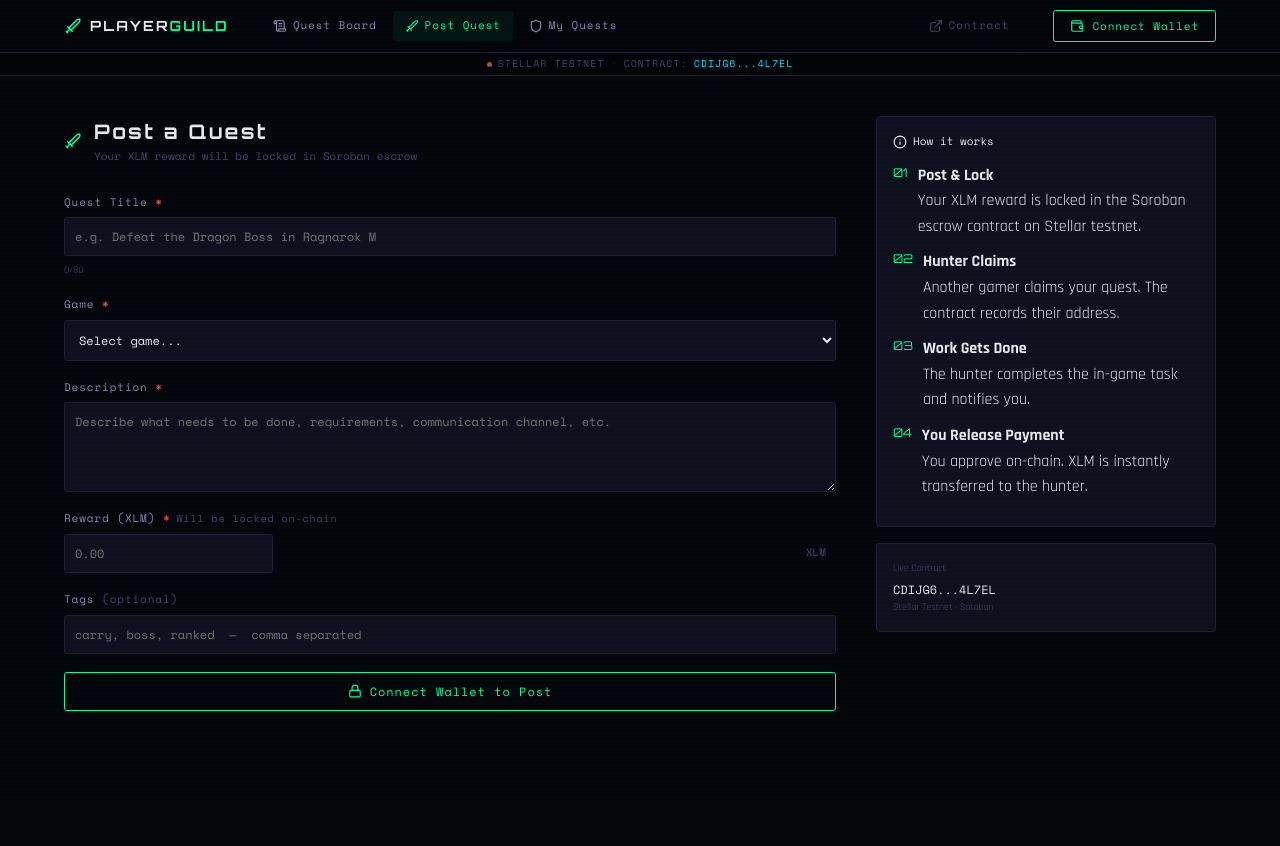
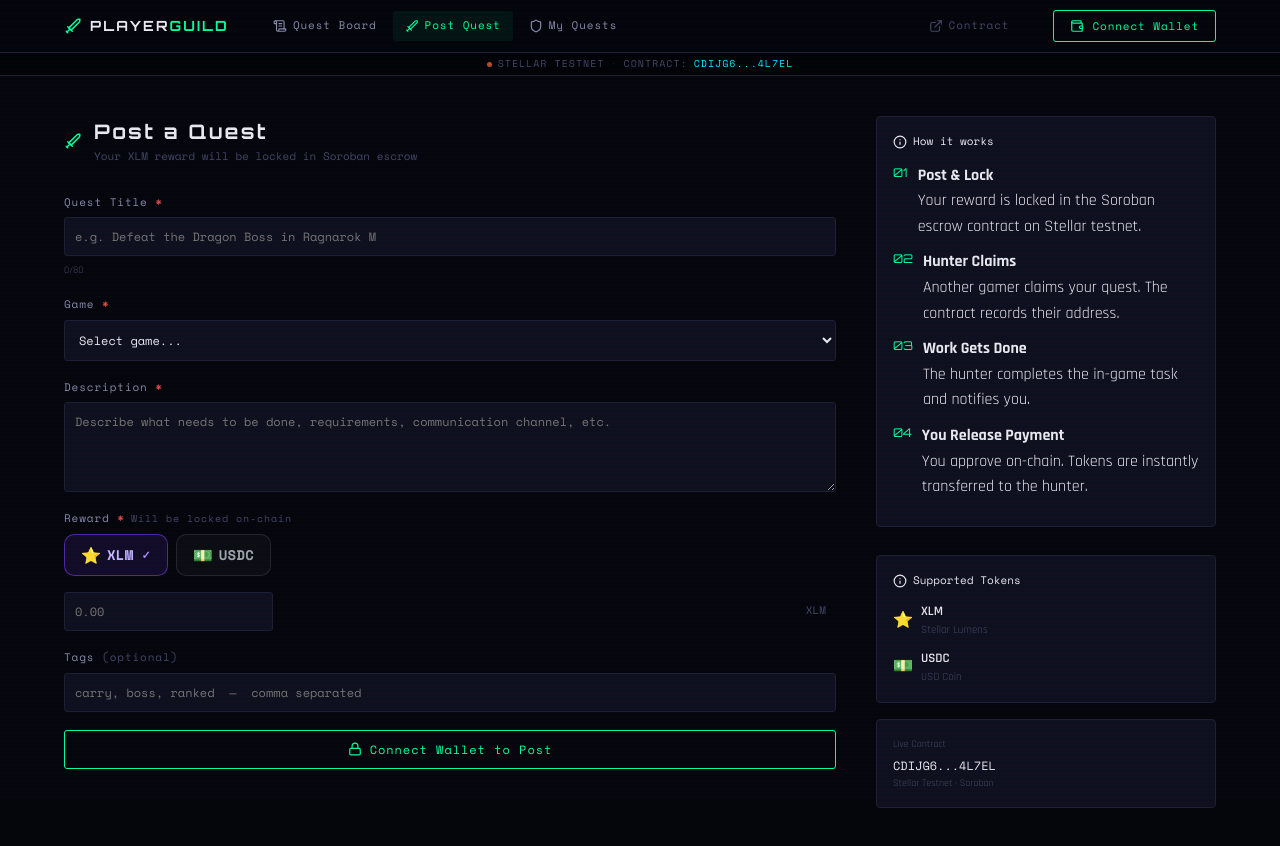
Before and after one commit to veil-dev/PlayerGuild, a React (Create React App) app in the folder playerguild/: page /post in a window 1280 px wide. Before the commit the page ends 800 px from the top, so only its background shows below. Built offline with nearby package versions, Linux system fonts and the light colour scheme.

Commit message:
modified to fix errors and deleted redundant and outdated files

```diff
--- a/playerguild/src/components/QuestCard.jsx
+++ b/playerguild/src/components/QuestCard.jsx
@@ -1,12 +1,13 @@
 // src/components/QuestCard.jsx
 import { Link } from "react-router-dom";
-import { Coins, Clock, User, ChevronRight, Sword } from "lucide-react";
-import { questStatusLabel, questStatusColor, shortenAddress } from "../utils/stellar";
+import { Coins, Clock, User, ChevronRight } from "lucide-react";
+import { questStatusLabel, questStatusColor, shortenAddress, TOKENS } from "../utils/stellar";
 import "./QuestCard.css";
 
 export default function QuestCard({ quest, delay = 0 }) {
   const statusColor = questStatusColor[quest.status] || "#888";
-  const timeAgo = getTimeAgo(quest.createdAt);
+  const timeAgo     = getTimeAgo(quest.createdAt);
+  const token       = TOKENS[quest.rewardToken] ?? TOKENS.XLM;
 
   return (
     <Link
@@ -21,7 +22,14 @@ export default function QuestCard({ quest, delay = 0 }) {
         {/* Header */}
         <div className="quest-card-header">
           <span className="quest-game">{quest.game}</span>
-          <div className="quest-status-pill" style={{ color: statusColor, borderColor: `${statusColor}33`, background: `${statusColor}0d` }}>
+          <div
+            className="quest-status-pill"
+            style={{
+              color: statusColor,
+              borderColor: `${statusColor}33`,
+              background: `${statusColor}0d`,
+            }}
+          >
             <span className="status-dot" style={{ background: statusColor }} />
             {questStatusLabel[quest.status]}
           </div>
@@ -47,7 +55,9 @@ export default function QuestCard({ quest, delay = 0 }) {
           <div className="quest-meta-items">
             <span className="quest-meta-item">
               <Coins size={12} />
-              <strong className="reward-amount">{quest.reward} XLM</strong>
+              <strong className="reward-amount">
+                {token.icon} {quest.reward} {token.label}
+              </strong>
             </span>
             <span className="quest-meta-item">
               <User size={12} />
@@ -67,8 +77,8 @@ export default function QuestCard({ quest, delay = 0 }) {
 
 function getTimeAgo(ts) {
   const diff = Date.now() - ts;
-  if (diff < 60000) return "just now";
-  if (diff < 3600000) return `${Math.floor(diff / 60000)}m ago`;
+  if (diff < 60000)    return "just now";
+  if (diff < 3600000)  return `${Math.floor(diff / 60000)}m ago`;
   if (diff < 86400000) return `${Math.floor(diff / 3600000)}h ago`;
   return `${Math.floor(diff / 86400000)}d ago`;
 }
--- a/playerguild/src/components/StatsBar.jsx
+++ b/playerguild/src/components/StatsBar.jsx
@@ -1,22 +1,35 @@
 // src/components/StatsBar.jsx
 import { Coins, Shield, Sword, CheckCircle } from "lucide-react";
+import { TOKENS } from "../utils/stellar";
 import "./StatsBar.css";
 
 export default function StatsBar({ quests }) {
+  const active = quests.filter((q) => q.status !== "cancelled");
   const open      = quests.filter((q) => q.status === "open").length;
   const claimed   = quests.filter((q) => q.status === "claimed").length;
   const completed = quests.filter((q) => q.status === "completed").length;
-  const totalXLM  = quests
-    .filter((q) => q.status !== "cancelled")
-    .reduce((sum, q) => sum + parseFloat(q.reward), 0)
-    .toFixed(2);
+
+  // Sum escrowed amounts per token separately
+  const totalByToken = Object.keys(TOKENS).reduce((acc, tokenId) => {
+    acc[tokenId] = active
+      .filter((q) => (q.rewardToken ?? "XLM") === tokenId)
+      .reduce((sum, q) => sum + parseFloat(q.reward || 0), 0)
+      .toFixed(2);
+    return acc;
+  }, {});
+
+  // Build a compact label like "12.00 XLM · 5.00 USDC" — skip zero amounts
+  const escrowLabel = Object.entries(totalByToken)
+    .filter(([, amount]) => parseFloat(amount) > 0)
+    .map(([tokenId, amount]) => `${TOKENS[tokenId].icon} ${amount} ${TOKENS[tokenId].label}`)
+    .join("  ·  ") || "0";
 
   return (
     <div className="stats-bar">
-      <StatItem icon={<Sword size={14} />} value={open} label="Open Quests" color="var(--neon-green)" />
-      <StatItem icon={<Shield size={14} />} value={claimed} label="In Progress" color="var(--status-claimed)" />
-      <StatItem icon={<CheckCircle size={14} />} value={completed} label="Completed" color="var(--status-completed)" />
-      <StatItem icon={<Coins size={14} />} value={`${totalXLM} XLM`} label="Escrowed" color="var(--neon-gold)" />
+      <StatItem icon={<Sword size={14} />}        value={open}        label="Open Quests"  color="var(--neon-green)" />
+      <StatItem icon={<Shield size={14} />}        value={claimed}     label="In Progress"  color="var(--status-claimed)" />
+      <StatItem icon={<CheckCircle size={14} />}   value={completed}   label="Completed"    color="var(--status-completed)" />
+      <StatItem icon={<Coins size={14} />}         value={escrowLabel} label="Escrowed"     color="var(--neon-gold)" />
     </div>
   );
 }
--- /dev/null
+++ b/playerguild/src/components/TokenSelector.jsx
@@ -0,0 +1,66 @@
+import { TOKEN_LIST } from "../utils/stellar";
+
+/**
+ * TokenSelector
+ * Props:
+ *   value      – currently selected token id ("XLM" | "USDC")
+ *   onChange   – (tokenId: string) => void
+ *   disabled   – optional bool
+ */
+export default function TokenSelector({ value, onChange, disabled = false }) {
+  return (
+    <div style={wrap}>
+      {TOKEN_LIST.map((token) => {
+        const active = value === token.id;
+        return (
+          <button
+            key={token.id}
+            type="button"
+            disabled={disabled}
+            onClick={() => onChange(token.id)}
+            style={{
+              ...btn,
+              ...(active ? btnActive : {}),
+              ...(disabled ? btnDisabled : {}),
+            }}
+          >
+            <span style={iconStyle}>{token.icon}</span>
+            <span style={labelStyle}>{token.label}</span>
+            {active && <span style={checkStyle}>✓</span>}
+          </button>
+        );
+      })}
+    </div>
+  );
+}
+
+const wrap = {
+  display: "flex",
+  gap: 8,
+};
+const btn = {
+  display: "flex",
+  alignItems: "center",
+  gap: 6,
+  padding: "8px 16px",
+  borderRadius: 10,
+  border: "1px solid rgba(255,255,255,0.1)",
+  background: "rgba(255,255,255,0.03)",
+  color: "#9CA3AF",
+  fontSize: 14,
+  fontWeight: 600,
+  cursor: "pointer",
+  transition: "all 0.15s",
+};
+const btnActive = {
+  border: "1px solid rgba(124,58,237,0.6)",
+  background: "rgba(124,58,237,0.12)",
+  color: "#C4B5FD",
+};
+const btnDisabled = {
+  opacity: 0.5,
+  cursor: "not-allowed",
+};
+const iconStyle = { fontSize: 16 };
+const labelStyle = { letterSpacing: "0.02em" };
+const checkStyle = { fontSize: 11, color: "#A78BFA", marginLeft: 2 };
--- a/playerguild/src/pages/PostQuest.jsx
+++ b/playerguild/src/pages/PostQuest.jsx
@@ -5,6 +5,8 @@ import { Sword, Info, Lock, ChevronRight } from "lucide-react";
 import toast from "react-hot-toast";
 import { useWallet } from "../contexts/WalletContext";
 import { useQuestStore } from "../contexts/QuestStore";
+import TokenSelector from "../components/TokenSelector";
+import { TOKENS } from "../utils/stellar";
 import "./PostQuest.css";
 
 const GAMES = [
@@ -12,6 +14,9 @@ const GAMES = [
   "Arena of Valor", "Wild Rift", "Honkai: Star Rail", "PUBG Mobile",
   "Valorant", "Dota 2", "Other",
 ];
+
+// Rough USD estimates per token
+const USD_RATES = { XLM: 0.11, USDC: 1.00 };
 
 export default function PostQuest() {
   const navigate = useNavigate();
@@ -25,9 +30,14 @@ export default function PostQuest() {
     game: "",
     tags: "",
   });
+  const [rewardToken, setRewardToken] = useState("XLM");
 
   const set = (field) => (e) =>
     setForm((f) => ({ ...f, [field]: e.target.value }));
+
+  const usdEst = form.reward
+    ? (parseFloat(form.reward) * (USD_RATES[rewardToken] ?? 1)).toFixed(2)
+    : null;
 
   const handleSubmit = async () => {
     if (!publicKey) {
@@ -49,7 +59,7 @@ export default function PostQuest() {
         .map((t) => t.trim().toLowerCase())
         .filter(Boolean);
 
-      await postQuest({ ...form, tags, giverKey: publicKey });
+      await postQuest({ ...form, tags, rewardToken, giverKey: publicKey });
       toast.success("Quest posted! Reward locked in escrow.");
       navigate("/");
     } catch (err) {
@@ -67,7 +77,9 @@ export default function PostQuest() {
             <Sword size={18} className="post-header-icon" />
             <div>
               <h1 className="post-title">Post a Quest</h1>
-              <p className="post-subtitle">Your XLM reward will be locked in Soroban escrow</p>
+              <p className="post-subtitle">
+                Your {TOKENS[rewardToken]?.label ?? rewardToken} reward will be locked in Soroban escrow
+              </p>
             </div>
           </div>
 
@@ -104,9 +116,20 @@ export default function PostQuest() {
 
           <div className="form-group">
             <label className="form-label">
-              Reward (XLM) <span className="req">*</span>
+              Reward <span className="req">*</span>
               <span className="label-sub">Will be locked on-chain</span>
             </label>
+
+            {/* Token picker */}
+            <div style={{ marginBottom: 10 }}>
+              <TokenSelector
+                value={rewardToken}
+                onChange={setRewardToken}
+                disabled={loading}
+              />
+            </div>
+
+            {/* Amount input */}
             <div className="reward-input-wrap">
               <input
                 className="form-input reward-input"
@@ -117,11 +140,12 @@ export default function PostQuest() {
                 value={form.reward}
                 onChange={set("reward")}
               />
-              <span className="reward-currency">XLM</span>
+              <span className="reward-currency">{TOKENS[rewardToken]?.label ?? rewardToken}</span>
             </div>
-            {form.reward && (
+
+            {usdEst && (
               <span className="form-hint usd-est">
-                ≈ ${(parseFloat(form.reward) * 0.11).toFixed(2)} USD (est.)
+                ≈ ${usdEst} USD (est.)
               </span>
             )}
           </div>
@@ -175,7 +199,7 @@ export default function PostQuest() {
                 <span className="how-num">01</span>
                 <div>
                   <strong>Post &amp; Lock</strong>
-                  <p>Your XLM reward is locked in the Soroban escrow contract on Stellar testnet.</p>
+                  <p>Your reward is locked in the Soroban escrow contract on Stellar testnet.</p>
                 </div>
               </li>
               <li>
@@ -196,10 +220,30 @@ export default function PostQuest() {
                 <span className="how-num">04</span>
                 <div>
                   <strong>You Release Payment</strong>
-                  <p>You approve on-chain. XLM is instantly transferred to the hunter.</p>
+                  <p>You approve on-chain. Tokens are instantly transferred to the hunter.</p>
                 </div>
               </li>
             </ol>
+          </div>
+
+          <div className="info-card" style={{ marginTop: 12 }}>
+            <div className="info-card-title">
+              <Info size={14} />
+              Supported Tokens
+            </div>
+            <div style={{ display: "flex", flexDirection: "column", gap: 8, marginTop: 8 }}>
+              {Object.values(TOKENS).map((t) => (
+                <div key={t.id} style={{ display: "flex", alignItems: "center", gap: 8 }}>
+                  <span style={{ fontSize: 16 }}>{t.icon}</span>
+                  <div>
+                    <div style={{ fontSize: 13, fontWeight: 600, color: "var(--text-primary, #F3F0FF)" }}>
+                      {t.label}
+                    </div>
+                    <div style={{ fontSize: 11, color: "var(--text-muted, #6B7280)" }}>{t.name}</div>
+                  </div>
+                </div>
+              ))}
+            </div>
           </div>
 
           <div className="contract-card">
--- a/playerguild/src/pages/QuestDetail.jsx
+++ b/playerguild/src/pages/QuestDetail.jsx
@@ -9,13 +9,14 @@ import { useWallet } from "../contexts/WalletContext";
 import { useQuestStore } from "../contexts/QuestStore";
 import {
   questStatusLabel, questStatusColor, shortenAddress,
-  EXPLORER_URL, LAB_URL,
+  EXPLORER_URL, LAB_URL, formatReward, TOKENS,
 } from "../utils/stellar";
 import "./QuestDetail.css";
 
+const USD_RATES = { XLM: 0.11, USDC: 1.00 };
+
 export default function QuestDetail() {
   const { id } = useParams();
-  const navigate = useNavigate();
   const { publicKey, connect } = useWallet();
   const { quests, claimQuest, completeQuest, cancelQuest, loading } = useQuestStore();
 
@@ -32,10 +33,15 @@ export default function QuestDetail() {
     );
   }
 
+  const token       = quest.rewardToken ?? "XLM";
+  const tokenMeta   = TOKENS[token] ?? TOKENS.XLM;
+  const rewardLabel = formatReward(quest.reward, token);
+  const usdEst      = (parseFloat(quest.reward) * (USD_RATES[token] ?? 1)).toFixed(2);
+
   const statusColor = questStatusColor[quest.status] || "#888";
-  const isGiver   = publicKey === quest.giver;
-  const isHunter  = publicKey === quest.hunter;
-  const canClaim  = quest.status === "open" && publicKey && !isGiver;
+  const isGiver     = publicKey === quest.giver;
+  const isHunter    = publicKey === quest.hunter;
+  const canClaim    = quest.status === "open" && publicKey && !isGiver;
   const canComplete = quest.status === "claimed" && isGiver;
   const canCancel   = quest.status === "open" && isGiver;
 
@@ -50,7 +56,7 @@ export default function QuestDetail() {
   const handleComplete = async () => {
     try {
       await completeQuest(quest.id);
-      toast.success(`${quest.reward} XLM released to the hunter!`);
+      toast.success(`${rewardLabel} released to the hunter!`);
     } catch (e) { toast.error("Failed to release payment"); }
   };
 
@@ -72,7 +78,14 @@ export default function QuestDetail() {
         <div className="detail-main">
           <div className="detail-header">
             <span className="detail-game">{quest.game}</span>
-            <div className="detail-status" style={{ color: statusColor, borderColor: `${statusColor}33`, background: `${statusColor}0d` }}>
+            <div
+              className="detail-status"
+              style={{
+                color: statusColor,
+                borderColor: `${statusColor}33`,
+                background: `${statusColor}0d`,
+              }}
+            >
               <span className="status-dot" style={{ background: statusColor }} />
               {questStatusLabel[quest.status]}
             </div>
@@ -88,7 +101,8 @@ export default function QuestDetail() {
             <span className="detail-meta-item">
               <Clock size={13} />
               {new Date(quest.createdAt).toLocaleDateString("en-PH", {
-                month: "short", day: "numeric", hour: "2-digit", minute: "2-digit",
+                month: "short", day: "numeric",
+                hour: "2-digit", minute: "2-digit",
               })}
             </span>
           </div>
@@ -108,30 +122,47 @@ export default function QuestDetail() {
           <div className="quest-timeline">
             <h2 className="section-title">Quest Timeline</h2>
             <div className="timeline">
-              <TlStep done label="Quest Posted" sub={`by ${shortenAddress(quest.giver)}`} />
-              <TlStep done={["claimed","completed"].includes(quest.status)}
+              <TlStep
+                done
+                label="Quest Posted"
+                sub={`by ${shortenAddress(quest.giver)}`}
+              />
+              <TlStep
+                done={["claimed", "completed"].includes(quest.status)}
                 label="Quest Claimed"
-                sub={quest.hunter ? `by ${shortenAddress(quest.hunter)}` : "Waiting for hunter..."} />
-              <TlStep done={quest.status === "completed"}
+                sub={quest.hunter ? `by ${shortenAddress(quest.hunter)}` : "Waiting for hunter..."}
+              />
+              <TlStep
+                done={quest.status === "completed"}
                 label="Work Completed"
-                sub={quest.status === "completed" ? "Verified by giver" : "Pending"} />
-              <TlStep done={quest.status === "completed"}
+                sub={quest.status === "completed" ? "Verified by giver" : "Pending"}
+              />
+              <TlStep
+                done={quest.status === "completed"}
                 label="Payment Released"
-                sub={quest.status === "completed" ? `${quest.reward} XLM sent on-chain` : "Held in escrow"} />
+                sub={
+                  quest.status === "completed"
+                    ? `${rewardLabel} sent on-chain`
+                    : "Held in escrow"
+                }
+              />
             </div>
           </div>
         </div>
 
         {/* Sidebar */}
         <div className="detail-sidebar">
-          {/* Reward */}
+          {/* Reward card */}
           <div className="reward-card">
             <div className="reward-label">
               <Coins size={14} />
               Quest Reward
             </div>
-            <div className="reward-xlm">{quest.reward} <span>XLM</span></div>
-            <div className="reward-usd">≈ ${(parseFloat(quest.reward) * 0.11).toFixed(2)} USD</div>
+            <div className="reward-xlm">
+              {tokenMeta.icon} {quest.reward}{" "}
+              <span>{tokenMeta.label}</span>
+            </div>
+            <div className="reward-usd">≈ ${usdEst} USD</div>
             <div className="reward-note">
               <Shield size={11} />
               Locked in Soroban escrow
--- a/playerguild/src/utils/stellar.js
+++ b/playerguild/src/utils/stellar.js
@@ -4,12 +4,50 @@ export const HORIZON_URL = "https://horizon-testnet.stellar.org";
 export const SOROBAN_RPC_URL = "https://soroban-testnet.stellar.org";
 export const EXPLORER_URL = "https://stellar.expert/explorer/testnet";
 export const LAB_URL = `https://lab.stellar.org/r/testnet/contract/${CONTRACT_ID}`;
-
 export const STROOPS_PER_XLM = 10_000_000;
 export const toStroops = (xlm) => Math.floor(parseFloat(xlm) * STROOPS_PER_XLM);
 export const fromStroops = (stroops) => (parseInt(stroops) / STROOPS_PER_XLM).toFixed(2);
 export const shortenAddress = (addr) => addr ? `${addr.slice(0, 4)}...${addr.slice(-4)}` : "";
-
 export const questStatusMap = { 0: "open", 1: "claimed", 2: "completed", 3: "cancelled" };
 export const questStatusLabel = { open: "Open", claimed: "In Progress", completed: "Completed", cancelled: "Cancelled" };
 export const questStatusColor = { open: "#00ff9d", claimed: "#f9a825", completed: "#4fc3f7", cancelled: "#ef5350" };
+
+// ─── Token config ─────────────────────────────────────────────────────────────
+export const TOKENS = {
+  XLM: {
+    id:       "XLM",
+    label:    "XLM",
+    name:     "Stellar Lumens",
+    decimals: 7,
+    contract: "CDLZFC3SYJYDZT7K67VZ75HPJVIEUVNIXF47ZG2FB2RMQQVU2HHGCYSC",
+    icon:     "⭐",
+  },
+  USDC: {
+    id:       "USDC",
+    label:    "USDC",
+    name:     "USD Coin",
+    decimals: 7,
+    contract: "CBIELTK6YBZJU5UP2WWQEUCYKLPU6AUNZ2BQ4WWFEIE3USCIHMXQDAMA",
+    icon:     "💵",
+  },
+};
+
+export const TOKEN_LIST = Object.values(TOKENS);
+
+/** Human-readable amount → base units */
+export const toBaseUnits = (amount, tokenId = "XLM") => {
+  const { decimals } = TOKENS[tokenId] ?? TOKENS.XLM;
+  return Math.round(parseFloat(amount) * 10 ** decimals);
+};
+
+/** Base units → human-readable string */
+export const fromBaseUnits = (amount, tokenId = "XLM") => {
+  const { decimals } = TOKENS[tokenId] ?? TOKENS.XLM;
+  return (Number(amount) / 10 ** decimals).toFixed(2);
+};
+
+/** Format reward for display e.g. "⭐ 5.00 XLM" */
+export const formatReward = (amount, tokenId = "XLM") => {
+  const token = TOKENS[tokenId] ?? TOKENS.XLM;
+  return `${token.icon} ${fromBaseUnits(amount, tokenId)} ${token.label}`;
+};
```
Also changed, not shown: playerguild/src/pages/MyQuests.jsx (+64 -25 lines).
